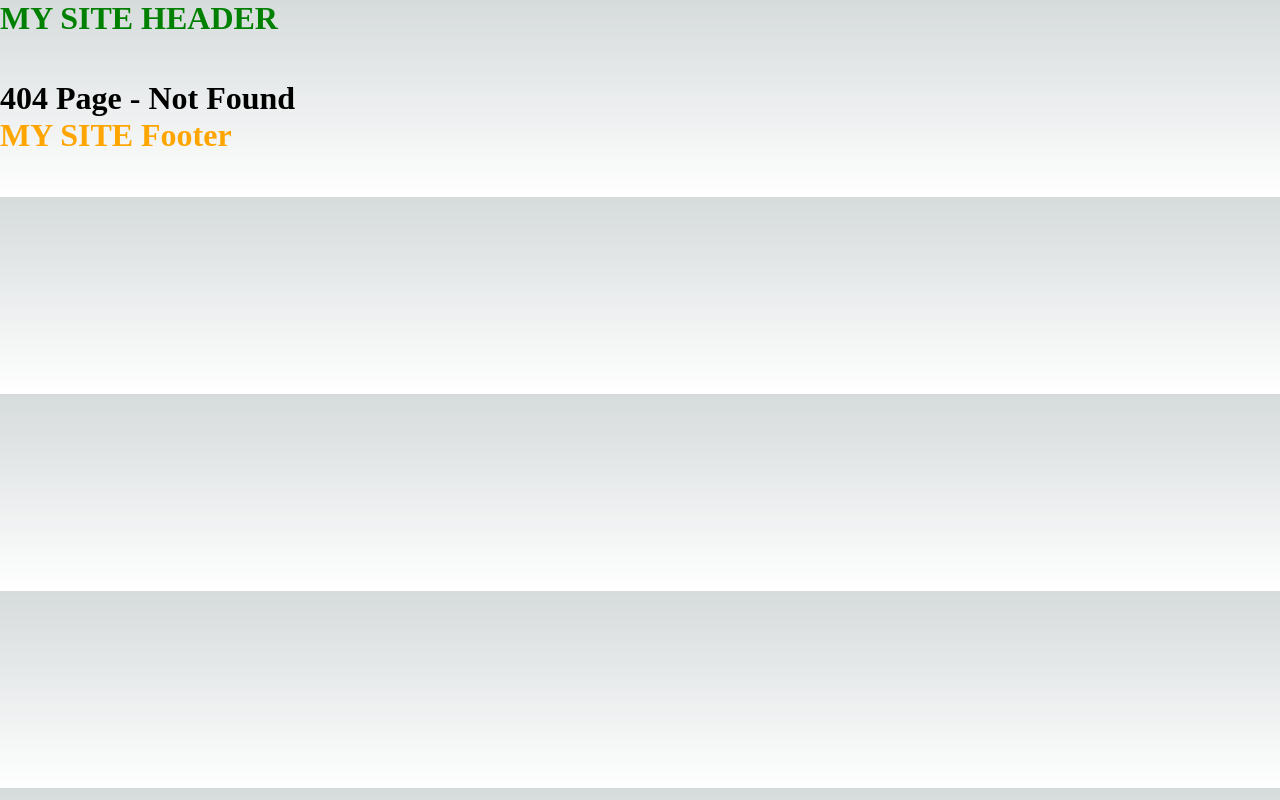
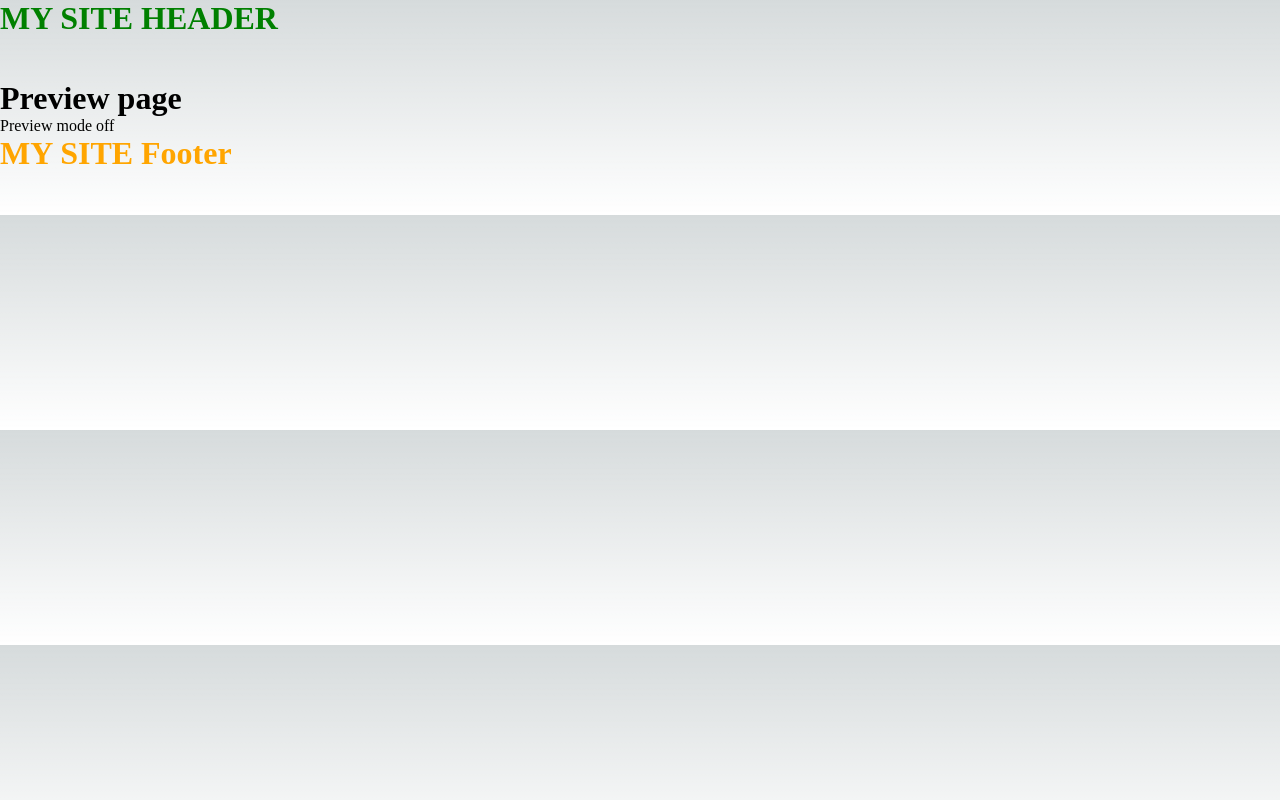
Before and after one commit to Quite-Right/NextJS, a Next.js app: page /preview in a window 1280 px wide. Before the commit this address had no page. Built offline with nearby package versions, Linux system fonts and the light colour scheme.

Commit message:
redirect and preview mode

```diff
--- a/next.config.js
+++ b/next.config.js
@@ -1,6 +1,15 @@
 /** @type {import('next').NextConfig} */
 const nextConfig = {
   reactStrictMode: true,
+  redirects: async () => {
+    return [
+      {
+        source: '/about',
+        destination: '/',
+        permanent: false
+      }
+    ]
+  }
 }
 
 module.exports = nextConfig
--- /dev/null
+++ b/src/pages/api/disable-preview.ts
@@ -0,0 +1,6 @@
+import { NextApiRequest, NextApiResponse } from "next";
+
+export default function disablePreview (req: NextApiRequest, res: NextApiResponse) {
+    res.clearPreviewData();
+    res.end('Preview mode disabled');
+}
--- /dev/null
+++ b/src/pages/preview.tsx
@@ -0,0 +1,30 @@
+import User from "@/components/user";
+import { GetStaticProps } from "next";
+
+interface IPreviewPageProps {
+    preview: string;
+}
+
+function PreviewPage({
+    preview
+}: IPreviewPageProps) {
+    return <>
+    <h1>
+        Preview page
+    </h1>
+    <p>
+        {preview}
+    </p>
+    </>
+}
+
+export const getStaticProps: GetStaticProps = async (context) => {
+    console.log(context.previewData)
+    return {
+        props: {
+            preview: `Preview mode ${context.preview ? 'on' : 'off'}`
+        }
+    }
+}
+
+export default PreviewPage;
```
Also changed, not shown: src/pages/api/preview.ts (added, +11 -0 lines).
